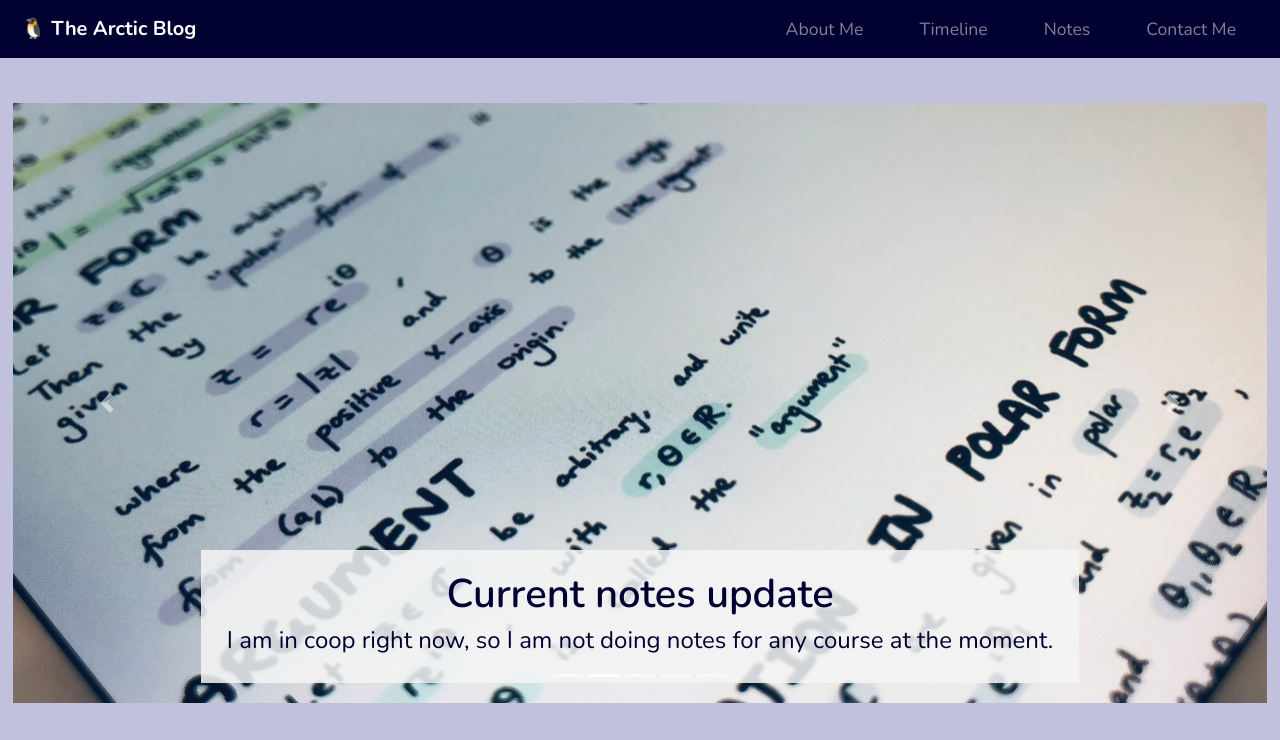
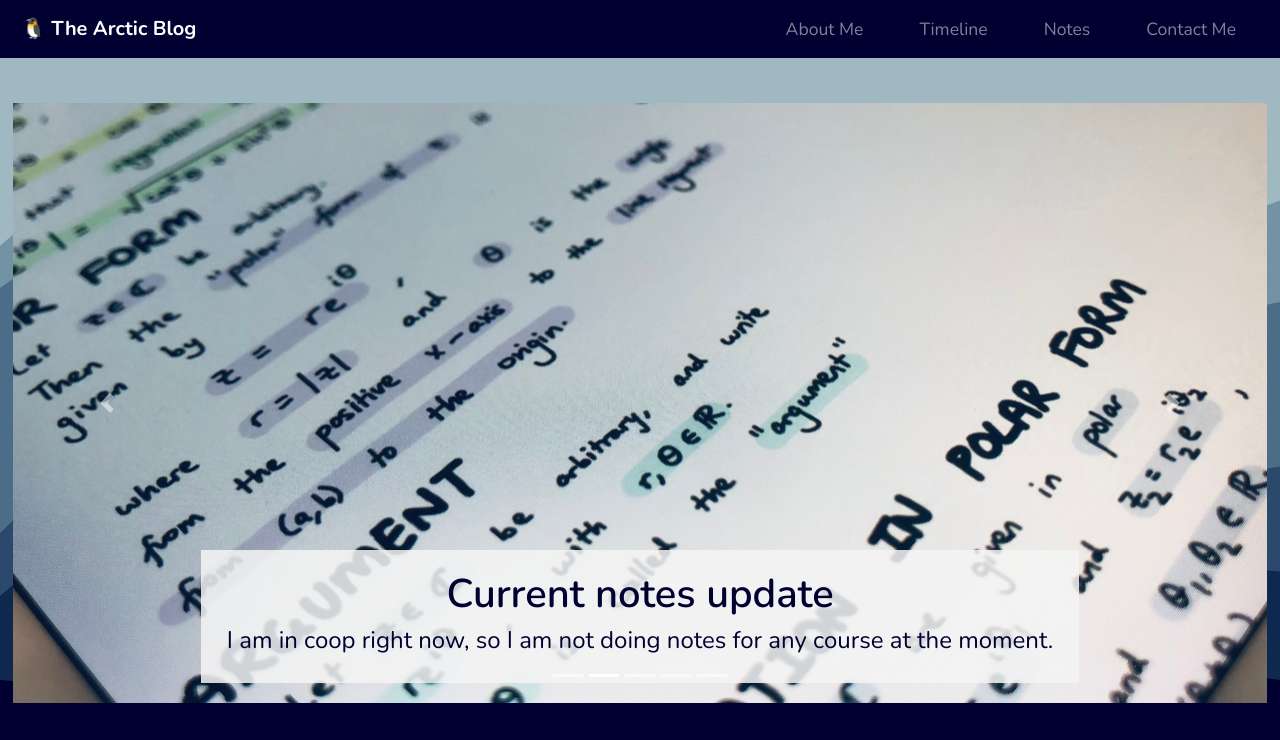
Before and after one commit to mcpenguin/the-arctic-blog, a React (Create React App) app: page / in a window 1280 px wide. Shown: the top 740 px of the page. Built offline with nearby package versions, Linux system fonts and the light colour scheme.

Commit message:
changed carousel background

```diff
--- a/src/components/TopCarousel/TopCarousel.css
+++ b/src/components/TopCarousel/TopCarousel.css
@@ -1,5 +1,7 @@
 .section-top-carousel {
   background-color: #c1c1dd;
+  background-image: url('./carousel-waves-1920x700.svg');
+  height: 700px;
   padding: 3.5% 1% 3% 1% !important;
 }
 
```
Also changed, not shown: src/components/TopCarousel/carousel-waves-1920x700.svg (added).
